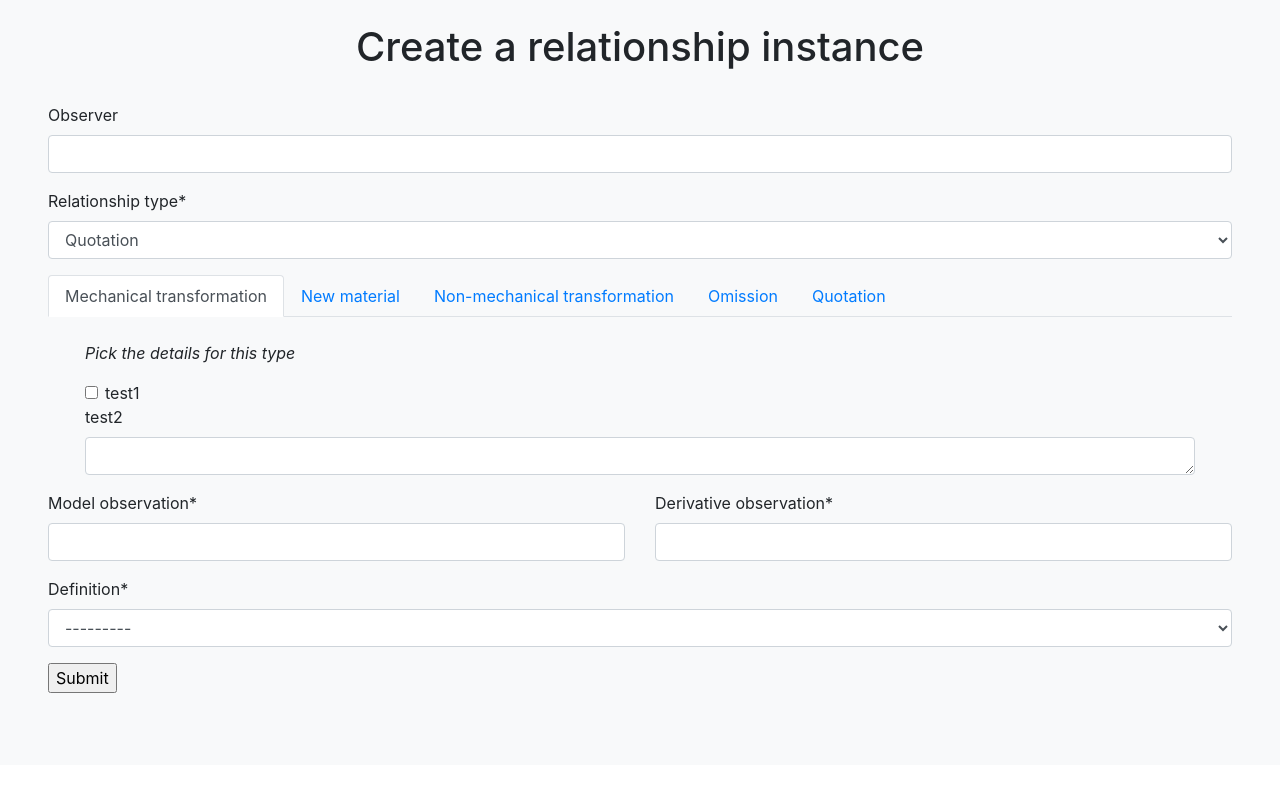
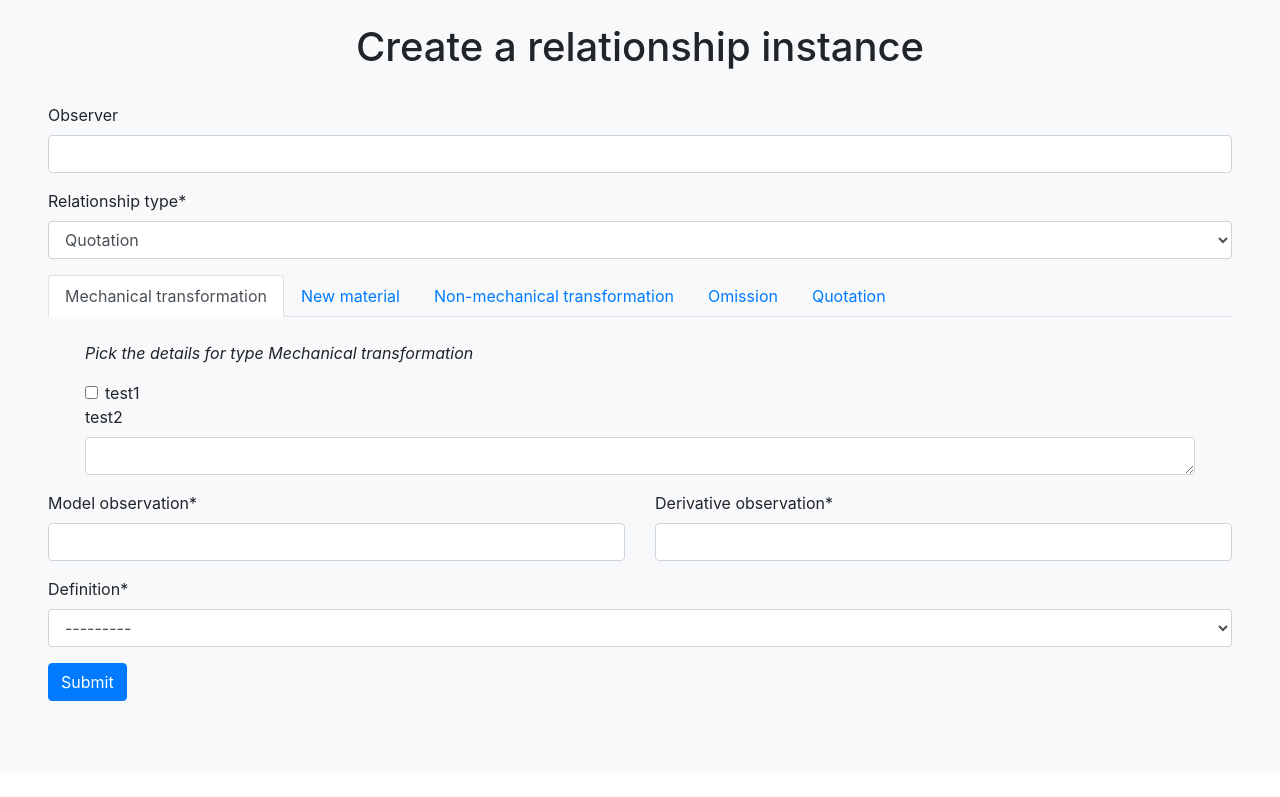
Before and after one commit to CRIM-Project/jsonfield-testing, a Django app: page /forms/relationship/ in a window 1280 px wide. Shown: the part 25-822 px from the top of the page. Before the commit the page ends 718 px from the top, so only its background shows below. Run offline with Django 3.2, Linux system fonts and the light colour scheme; data comes from the database, SQL or seed files in the repository; some libraries are stand-ins or nearby versions.

Commit message:
reset to hardcode template

```diff
--- a/crim/templates/relationship_form.html
+++ b/crim/templates/relationship_form.html
@@ -23,23 +23,39 @@
 
                 <!-- Nav tabs -->
                 <ul class="nav nav-tabs">
-                    <li class="nav-item"><a class="nav-link active" data-toggle="tab" href="#a">{{ first_type.capitalize }}</a></li>
-                    {% for relatype in other_types %}
-                    <li class="nav-item"><a class="nav-link" data-toggle="tab" href="#b">{{ relatype.capitalize }}</a></li>
-                    {% endfor %}
+                    <li class="nav-item"><a class="nav-link active" data-toggle="tab" href="#mt"> Mechanical transformation </a></li>
+                    <li class="nav-item"><a class="nav-link" data-toggle="tab" href="#nm"> New material </a></li>
+                    <li class="nav-item"><a class="nav-link" data-toggle="tab" href="#nmt"> Non-mechanical transformation</a></li>
+                    <li class="nav-item"><a class="nav-link" data-toggle="tab" href="#om"> Omission </a></li>
+                    <li class="nav-item"><a class="nav-link" data-toggle="tab" href="#qt"> Quotation </a></li>
                 </ul>
 
                 <!-- Tab panes -->
                 <div class="tab-content">
 
-                    <div class="tab-pane container active" id="a">
-                        <p><br><i>Pick the details for this type</i></p>
+                    <div class="tab-pane container active" id="mt">
+                        <p><br><i>Pick the details for type Mechanical transformation</i></p>
                         <div class="mt"></div>
                     </div>
 
-                    <div class="tab-pane container fade" id="b">
-                        <p><br><i>Pick the details for this type</i></p>
-                        <div class="checkboxlists"></div>
+                    <div class="tab-pane container fade" id="nm">
+                        <p><br><i>Pick the details for type New material</i></p>
+                        <div class="nm"></div>
+                    </div>
+
+                    <div class="tab-pane container fade" id="nmt">
+                        <p><br><i>Pick the details for type Non-mechanical transformation</i></p>
+                        <div class="nmt"></div>
+                    </div>
+
+                    <div class="tab-pane container fade" id="om">
+                        <p><br><i>Pick the details for type Omission</i></p>
+                        <div class="om"></div>
+                    </div>
+
+                    <div class="tab-pane container fade" id="qt">
+                        <p><br><i>Pick the details for type Quotation</i></p>
+                        <div class="qt"></div>
                     </div>
 
                 </div>
@@ -49,7 +65,7 @@
                     <div class="col-sm">{{form.derivative_observation|as_crispy_field}}</div>
                 </div>
                 <div class="row-sm">{{form.definition|as_crispy_field}}</div>
-                <input type="submit" value="Submit">
+                <input class="btn btn-primary" type="submit" value="Submit">
             </form>
         </div>
 
@@ -60,30 +76,82 @@
         <script src="https://cdn.jsdelivr.net/npm/popper.js@1.16.0/dist/umd/popper.min.js" integrity="sha384-Q6E9RHvbIyZFJoft+2mJbHaEWldlvI9IOYy5n3zV9zzTtmI3UksdQRVvoxMfooAo" crossorigin="anonymous"></script>
         <script src="https://stackpath.bootstrapcdn.com/bootstrap/4.4.1/js/bootstrap.min.js" integrity="sha384-wfSDF2E50Y2D1uUdj0O3uMBJnjuUD4Ih7YwaYd1iqfktj0Uod8GCExl3Og8ifwB6" crossorigin="anonymous"></script>
 
-        {% for subtype in other_types %}
-            {{ subtype_dict|lookup:subtype|json_script:subtype}}
-        {% endfor %}
 
-        {{ first_details|json_script:"first_details" }}
-        {{ first_details_type|json_script:"first_details_type"}}
+        {{ mt_details|json_script:"mt_details" }}
+        {{ mt_details_type|json_script:"mt_details_type"}}
+        {{ nm_details|json_script:"nm_details" }}
+        {{ nm_details_type|json_script:"nm_details_type"}}
+        {{ nmt_details|json_script:"nmt_details" }}
+        {{ nmt_details_type|json_script:"nmt_details_type"}}
+        {{ om_details|json_script:"om_details" }}
+        {{ om_details_type|json_script:"om_details_type"}}
+        {{ qt_details|json_script:"qt_details" }}
+        {{ qt_details_type|json_script:"qt_details_type"}}
+
         <script>
-            const outer = JSON.parse(document.getElementById('first_details').textContent);
-            const inner = JSON.parse(document.getElementById('first_details_type').textContent);
-            $.each(outer, function(i){
-                if (inner[i] == 'boolean') {
+            const mt_key = JSON.parse(document.getElementById('mt_details').textContent);
+            const mt_value = JSON.parse(document.getElementById('mt_details_type').textContent);
+            $.each(mt_key, function(i){
+                if (mt_value[i] == 'boolean') {
                     $('.mt')
-                    .append("<div class='form-check'> <input class='form-check-input' type='checkbox' value='" + outer[i] + "' id='" + outer[i] + "'> <label class='form-check-label' for='" + outer[i] + "'>" + outer[i] + "</label></div>");
+                    .append("<div class='form-check'> <input class='form-check-input' type='checkbox' value='" + mt_key[i] + "' id='" + "mt" + mt_key[i] + "'> <label class='form-check-label' for='" + "mt" + mt_key[i] + "'>" + mt_key[i] + "</label></div>");
                 }
                 else {
                     $('.mt')
-                    .append("<div class='form-group'> <label for='" + inner[i] + "'>" + outer[i] + "</label> <textarea class='form-control' id='" + inner[i] + "' rows='1'></textarea></div>");
+                    .append("<div class='form-group'> <label for='" + "mt" + mt_value[i] + "'>" + mt_key[i] + "</label> <textarea class='form-control' id='" + "mt" + mt_key[i] + "' rows='1'></textarea></div>");
                 }
             });
 
-            const other_data = JSON.parse(document.getElementById('quotation').textContent);
-            $.each(other_data, function(index){
-                $('.checkboxlists')
-                .append("<div class='form-check'> <input class='form-check-input' type='checkbox' value='" + data[index] + "' id='" + data[index] + "'> <label class='form-check-label' for='" + data[index] + "'>" + data[index] + "</label></div>");
+            const nm_key = JSON.parse(document.getElementById('nm_details').textContent);
+            const nm_value = JSON.parse(document.getElementById('nm_details_type').textContent);
+            $.each(nm_key, function(i){
+                if (nm_value[i] == 'boolean') {
+                    $('.nm')
+                    .append("<div class='form-check'> <input class='form-check-input' type='checkbox' value='" + nm_key[i] + "' id='" + "nm" + nm_key[i] + "'> <label class='form-check-label' for='" + "nm" + nm_key[i] + "'>" + nm_key[i] + "</label></div>");
+                }
+                else {
+                    $('.nm')
+                    .append("<div class='form-group'> <label for='" + "nm" + nm_value[i] + "'>" + nm_key[i] + "</label> <textarea class='form-control' id='" + "nm" + nm_key[i] + "' rows='1'></textarea></div>");
+                }
+            });
+
+            const nmt_key = JSON.parse(document.getElementById('nmt_details').textContent);
+            const nmt_value = JSON.parse(document.getElementById('nmt_details_type').textContent);
+            $.each(nmt_key, function(i){
+                if (nmt_value[i] == 'boolean') {
+                    $('.nmt')
+                    .append("<div class='form-check'> <input class='form-check-input' type='checkbox' value='" + nmt_key[i] + "' id='" + "nmt" + nmt_key[i] + "'> <label class='form-check-label' for='" + "nmt" + nmt_key[i] + "'>" + nmt_key[i] + "</label></div>");
+                }
+                else {
+                    $('.nmt')
+                    .append("<div class='form-group'> <label for='" + "nmt" + nmt_value[i] + "'>" + nmt_key[i] + "</label> <textarea class='form-control' id='" + "nmt" + nmt_key[i] + "' rows='1'></textarea></div>");
+                }
+            });
+
+            const om_key = JSON.parse(document.getElementById('om_details').textContent);
+            const om_value = JSON.parse(document.getElementById('om_details_type').textContent);
+            $.each(om_key, function(i){
+                if (om_value[i] == 'boolean') {
+                    $('.om')
+                    .append("<div class='form-check'> <input class='form-check-input' type='checkbox' value='" + om_key[i] + "' id='" + "om" + om_key[i] + "'> <label class='form-check-label' for='" + "om" + om_key[i] + "'>" + om_key[i] + "</label></div>");
+                }
+                else {
+                    $('.om')
+                    .append("<div class='form-group'> <label for='" + "om" + om_value[i] + "'>" + om_key[i] + "</label> <textarea class='form-control' id='" + "om" + om_key[i] + "' rows='1'></textarea></div>");
+                }
+            });
+
+            const qt_key = JSON.parse(document.getElementById('qt_details').textContent);
+            const qt_value = JSON.parse(document.getElementById('qt_details_type').textContent);
+            $.each(qt_key, function(i){
+                if (qt_value[i] == 'boolean') {
+                    $('.qt')
+                    .append("<div class='form-check'> <input class='form-check-input' type='checkbox' value='" + qt_key[i] + "' id='" + "qt" + qt_key[i] + "'> <label class='form-check-label' for='" + "qt" + qt_key[i] + "'>" + qt_key[i] + "</label></div>");
+                }
+                else {
+                    $('.qt')
+                    .append("<div class='form-group'> <label for='" + "qt" + qt_value[i] + "'>" + qt_key[i] + "</label> <textarea class='form-control' id='" + "qt" + qt_key[i] + "' rows='1'></textarea></div>");
+                }
             });
 
         </script>
--- a/crim/views/relationship_form.py
+++ b/crim/views/relationship_form.py
@@ -7,16 +7,18 @@ from crim.models.definition import CRIMDefinition
 
 def get_relationship(request):
     curr_def = CRIMDefinition.objects.get(pk=6)
-    curr_types = list(curr_def.relationship_definition)
-    first_type = curr_types[0]
-    other_types = curr_types[1:]
-    first_details = list(curr_def.relationship_definition[first_type].keys())
-    #['test1', 'test2']
-    first_details_type = list(curr_def.relationship_definition[first_type].values())
-    #['boolean', 'text']
+    #curr_types = list(curr_def.relationship_definition)
 
-
-    subtype_dict = curr_def.relationship_definition
+    mt_details = list(curr_def.relationship_definition['mechanical transformation'].keys())
+    mt_details_type = list(curr_def.relationship_definition['mechanical transformation'].values())
+    nm_details = list(curr_def.relationship_definition['new material'].keys())
+    nm_details_type = list(curr_def.relationship_definition['new material'].values())
+    nmt_details = list(curr_def.relationship_definition['non-mechanical transformation'].keys())
+    nmt_details_type = list(curr_def.relationship_definition['non-mechanical transformation'].values())
+    om_details = list(curr_def.relationship_definition['omission'].keys())
+    om_details_type = list(curr_def.relationship_definition['omission'].values())
+    qt_details = list(curr_def.relationship_definition['omission'].keys())
+    qt_details_type = list(curr_def.relationship_definition['omission'].values())
 
     # if this is a POST request we need to process the form data
     if request.method == 'POST':
@@ -33,10 +35,14 @@ def get_relationship(request):
 
     return render(request, 'relationship_form.html',
                 context={'form': form,
-                        'first_type': first_type,
-                        'other_types': other_types,
-                        'first_details': first_details,
-                        'first_details_type': first_details_type,
-                        'curr_types': curr_types,
-                        'subtype_dict': subtype_dict,
-                        'curr_def': curr_def})
+                        'mt_details': mt_details,
+                        'mt_details_type': mt_details_type,
+                        'nm_details': nm_details,
+                        'nm_details_type': nm_details_type,
+                        'nmt_details': nmt_details,
+                        'nmt_details_type': nmt_details_type,
+                        'om_details': om_details,
+                        'om_details_type': om_details_type,
+                        'qt_details': qt_details,
+                        'qt_details_type': qt_details_type,
+                        })
```
